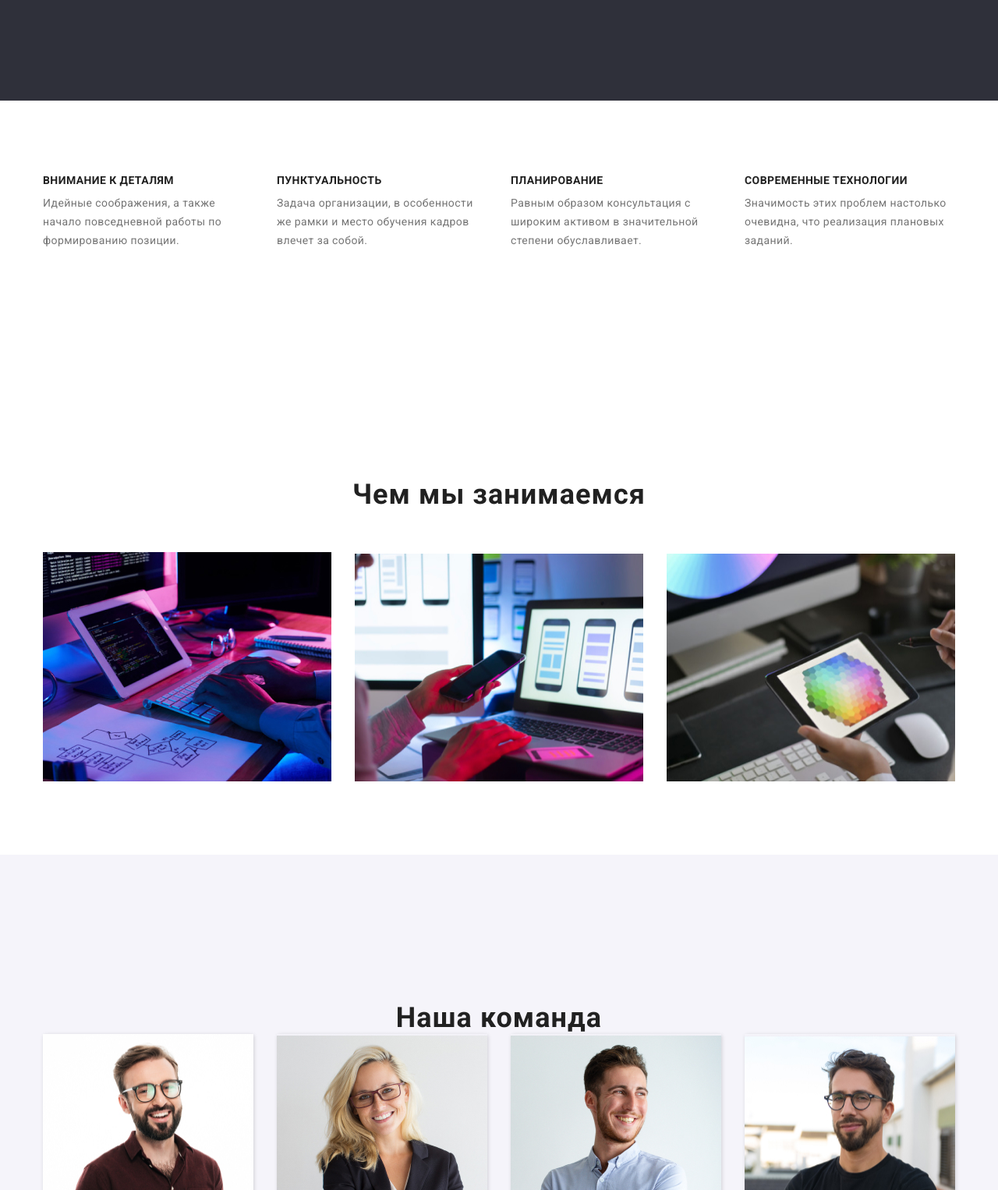
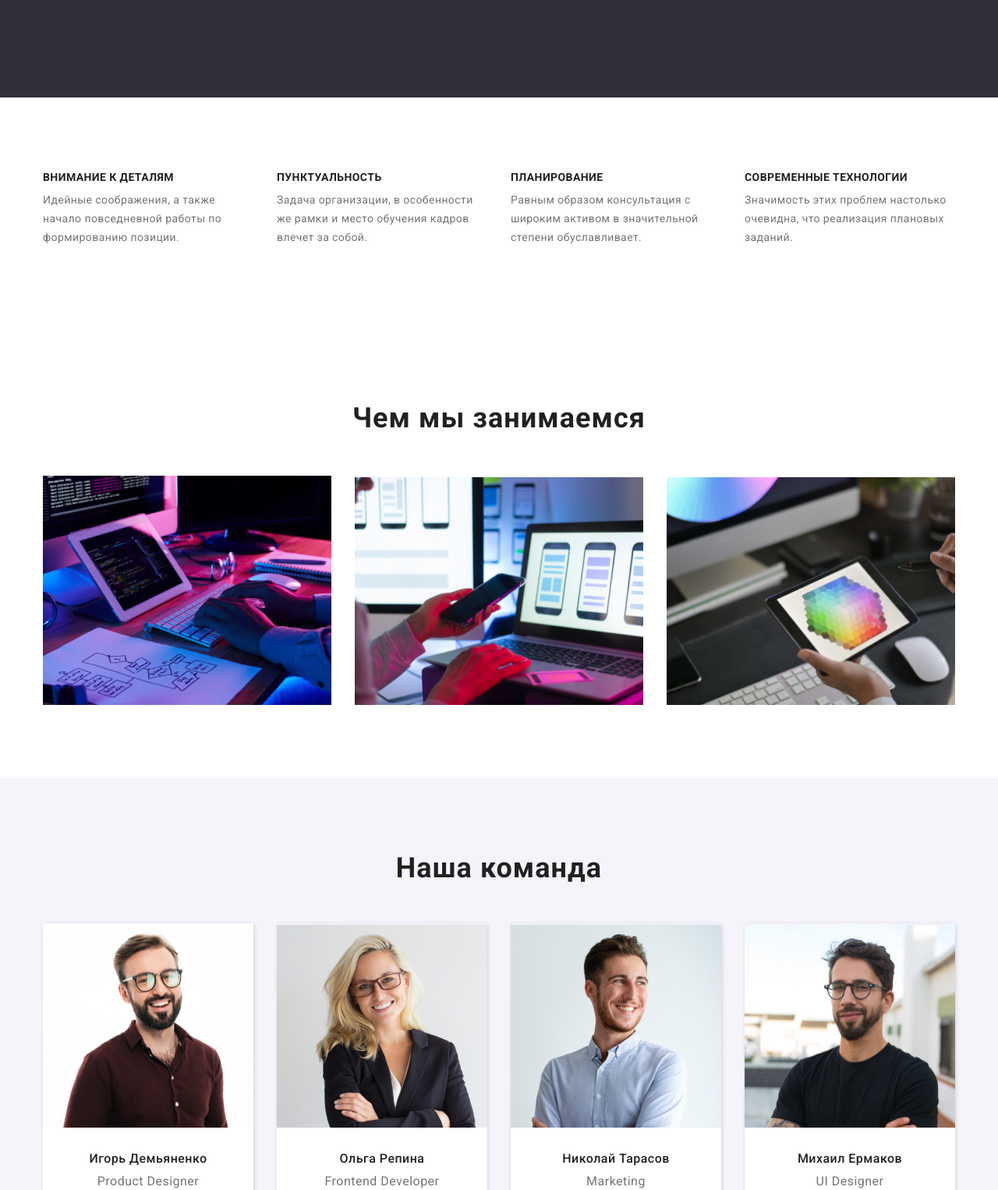
Before and after one commit to KatjaSalynko/goit-markup-hw-03, a plain HTML site: page index.html in a window 1280 px wide. Shown: the part 560-2086 px from the top of the page at 78% size. Drawn offline with nearby package versions, Linux system fonts and the light colour scheme.

Commit message:
Добавлено стили

```diff
--- a/css/styles.css
+++ b/css/styles.css
@@ -163,6 +163,7 @@ color: #FFFFFF;
 }
 .hero-title-btn{
 min-width: 200px;
+height: 50px;
 background: #2196F3;
 box-shadow: 0px 4px 4px rgba(0, 0, 0, 0.15);
 border-radius: 4px;
@@ -177,7 +178,6 @@ letter-spacing: 0.06em;
 padding: 10px 32px;
 cursor: pointer;
 
-
 color: #FFFFFF;
 }
 
@@ -189,11 +189,10 @@ color: #FFFFFF;
 /* ===========END HERO ============= */
 
 /* ========== JOB DESCRIPTION */
-
 .description-list{
     display: flex;
+    margin-top: 94px;
     margin-bottom: 94px;
-    padding-top: 94px;
 }
 .description-list-item:not(:last-child){
     margin-right: 30px;
@@ -226,7 +225,7 @@ color: #757575;
 /* ===========RESPONSIBILITIES============== */
 .responsibilities-title-list{
     display: flex;
-    padding-bottom: 94px;
+    margin-bottom: 94px;
 }
 
 .responsibilities-title-item:not(:last-child){
@@ -240,7 +239,7 @@ font-size: 36px;
 line-height: 1.167;
 text-align: center;
 letter-spacing: 0.03em;
-padding-top: 94px;
+margin-top: 94px;
 padding-bottom: 50px;
 color: #212121;
 }
@@ -256,7 +255,8 @@ line-height: 1.167;
 text-align: center;
 letter-spacing: 0.03em;
 
-padding-top: 188px;
+padding-top: 94px;
+padding-bottom: 50px;
 color: #212121;
 }
 
```
